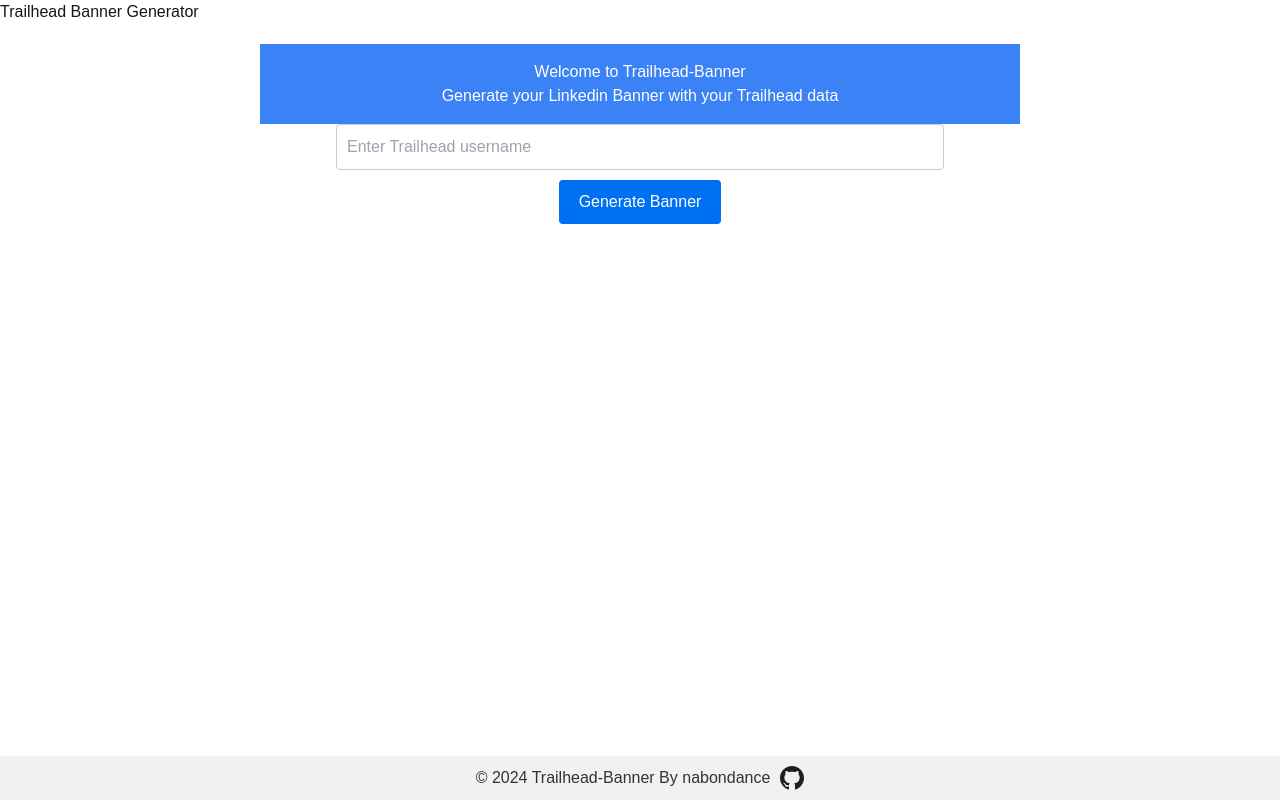
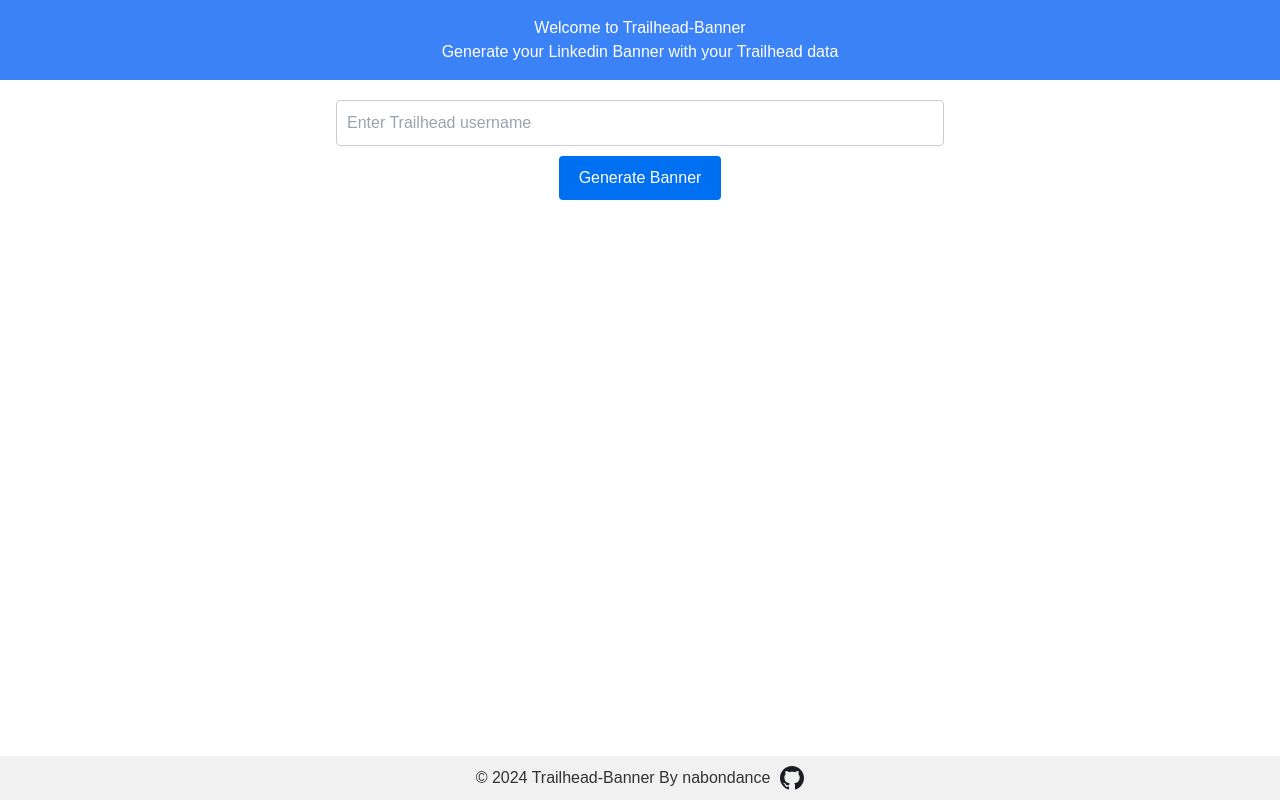
Before and after one commit to nabondance/Trailhead-Banner, a Next.js app: page / in a window 1280 px wide. Built offline with nearby package versions, Linux system fonts and the light colour scheme.

Commit message:
Replace header title with TrailheadBanner component and remove unused import from page

```diff
--- a/src/app/layout.js
+++ b/src/app/layout.js
@@ -1,5 +1,6 @@
 import { Geist, Geist_Mono } from 'next/font/google';
 import './globals.css';
+import TrailheadBanner from './TrailheadBanner';
 
 const geistSans = Geist({
   variable: '--font-geist-sans',
@@ -21,7 +22,7 @@
     <html lang='en'>
       <body className={`${geistSans.variable} ${geistMono.variable} antialiased`}>
         <header className='header'>
-          <h1>Trailhead Banner Generator</h1>
+          <TrailheadBanner />
         </header>
         <main>{children}</main>
         <footer className='footer'>
--- a/src/app/page.js
+++ b/src/app/page.js
@@ -3,7 +3,6 @@
 import React, { useState } from 'react';
 import { SpeedInsights } from '@vercel/speed-insights/next';
 import { Analytics } from '@vercel/analytics/react';
-import TrailheadBanner from './TrailheadBanner';
 
 const Page = () => {
   const [username, setUsername] = useState('');
@@ -31,7 +30,6 @@
 
   return (
     <div className='container'>
-      <TrailheadBanner />
       <form onSubmit={handleImageSubmit} className='form'>
         <input
           type='text'
```
